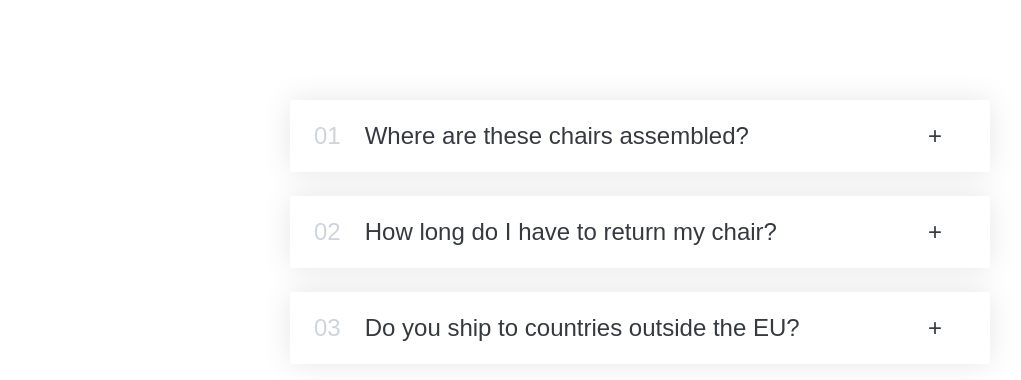
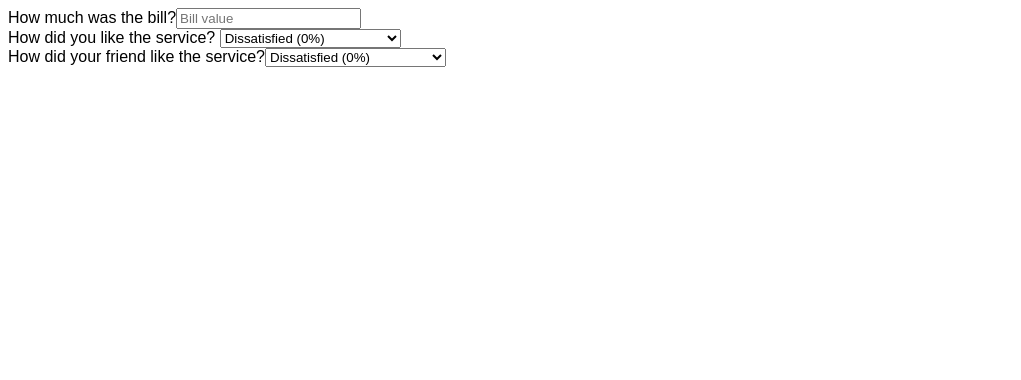
Before and after one commit to sharpWit/react-miniProjects, a React (Create React App) app: page / in a window 1280 px wide. Shown: the top 380 px of the page, without its empty margins (0-1021 px from the left). Built offline with nearby package versions, Linux system fonts and the light colour scheme.

Commit message:
Add tip calculator

```diff
--- a/src/App.js
+++ b/src/App.js
@@ -1,7 +1,8 @@
 // import StepMessage from "./components/steps/StepMessage";
 // import Steps from "./components/steps/Steps";
 
-import Accordion, { faqs } from "./components/accordion/Accordion";
+// import Accordion, { faqs } from "./components/accordion/Accordion";
+import TipCalculator from "./components/tip-calculator/TipCalculator";
 function App() {
   return (
     <div>
@@ -14,7 +15,8 @@
         <p>React children prop</p>
         <p>🤩</p>
       </StepMessage> */}
-      <Accordion data={faqs} />
+      {/* <Accordion data={faqs} /> */}
+      <TipCalculator />
     </div>
   );
 }
--- /dev/null
+++ b/src/components/tip-calculator/BillInput.js
@@ -0,0 +1,15 @@
+function BillInput({ bill, onSetBill }) {
+  return (
+    <div>
+      <label>How much was the bill?</label>
+      <input
+        type="text"
+        placeholder="Bill value"
+        value={bill}
+        onChange={(e) => onSetBill(Number(e.target.value))}
+      />
+    </div>
+  );
+}
+
+export default BillInput;
--- /dev/null
+++ b/src/components/tip-calculator/Output.js
@@ -0,0 +1,9 @@
+function Output({ bill, tip }) {
+  return (
+    <h3>
+      You pay ${bill + tip} (${bill} + ${tip} tip)
+    </h3>
+  );
+}
+
+export default Output;
--- /dev/null
+++ b/src/components/tip-calculator/Reset.js
@@ -0,0 +1,5 @@
+function Reset({ onReset }) {
+  return <button onClick={onReset}>Reset</button>;
+}
+
+export default Reset;
--- /dev/null
+++ b/src/components/tip-calculator/SelectPercentage.js
@@ -0,0 +1,18 @@
+function SelectPercentage({ children, percentage, onSelect }) {
+  return (
+    <div>
+      <label>{children}</label>
+      <select
+        value={percentage}
+        onChange={(e) => onSelect(Number(e.target.value))}
+      >
+        <option value="0">Dissatisfied (0%)</option>
+        <option value="5">It was okay (5%)</option>
+        <option value="10">It was good (10%)</option>
+        <option value="20">Absolutely amazing! (20%)</option>
+      </select>
+    </div>
+  );
+}
+
+export default SelectPercentage;
--- /dev/null
+++ b/src/components/tip-calculator/TipCalculator.js
@@ -0,0 +1,39 @@
+import { useState } from "react";
+import BillInput from "./BillInput";
+import Output from "./Output";
+import Reset from "./Reset";
+import SelectPercentage from "./SelectPercentage";
+
+function TipCalculator() {
+  const [bill, setBill] = useState("");
+  const [percentage1, setPercentage1] = useState(0);
+  const [percentage2, setPercentage2] = useState(0);
+
+  const tip = bill * ((percentage1 + percentage2) / 2 / 100);
+
+  function handleReset() {
+    setBill("");
+    setPercentage1(0);
+    setPercentage2(0);
+  }
+
+  return (
+    <div style={{ fontFamily: "sans-serif" }}>
+      <BillInput bill={bill} onSetBill={setBill} />
+      <SelectPercentage percentage={percentage1} onSelect={setPercentage1}>
+        How did you like the service?{" "}
+      </SelectPercentage>
+      <SelectPercentage percentage={percentage2} onSelect={setPercentage2}>
+        How did your friend like the service?
+      </SelectPercentage>
+      {bill > 0 && (
+        <>
+          <Output bill={bill} tip={tip} />
+          <Reset onReset={handleReset} />
+        </>
+      )}
+    </div>
+  );
+}
+
+export default TipCalculator;
```
